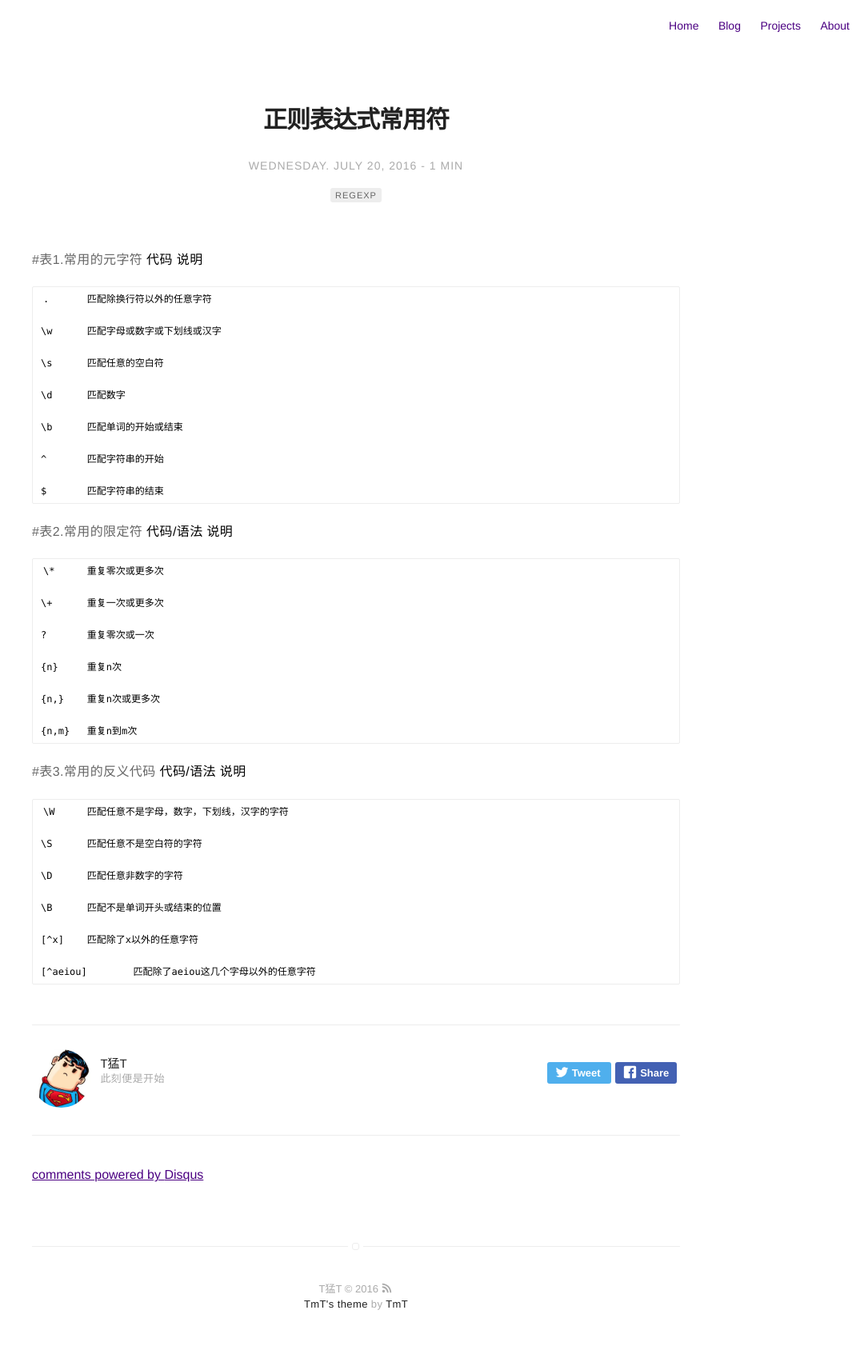
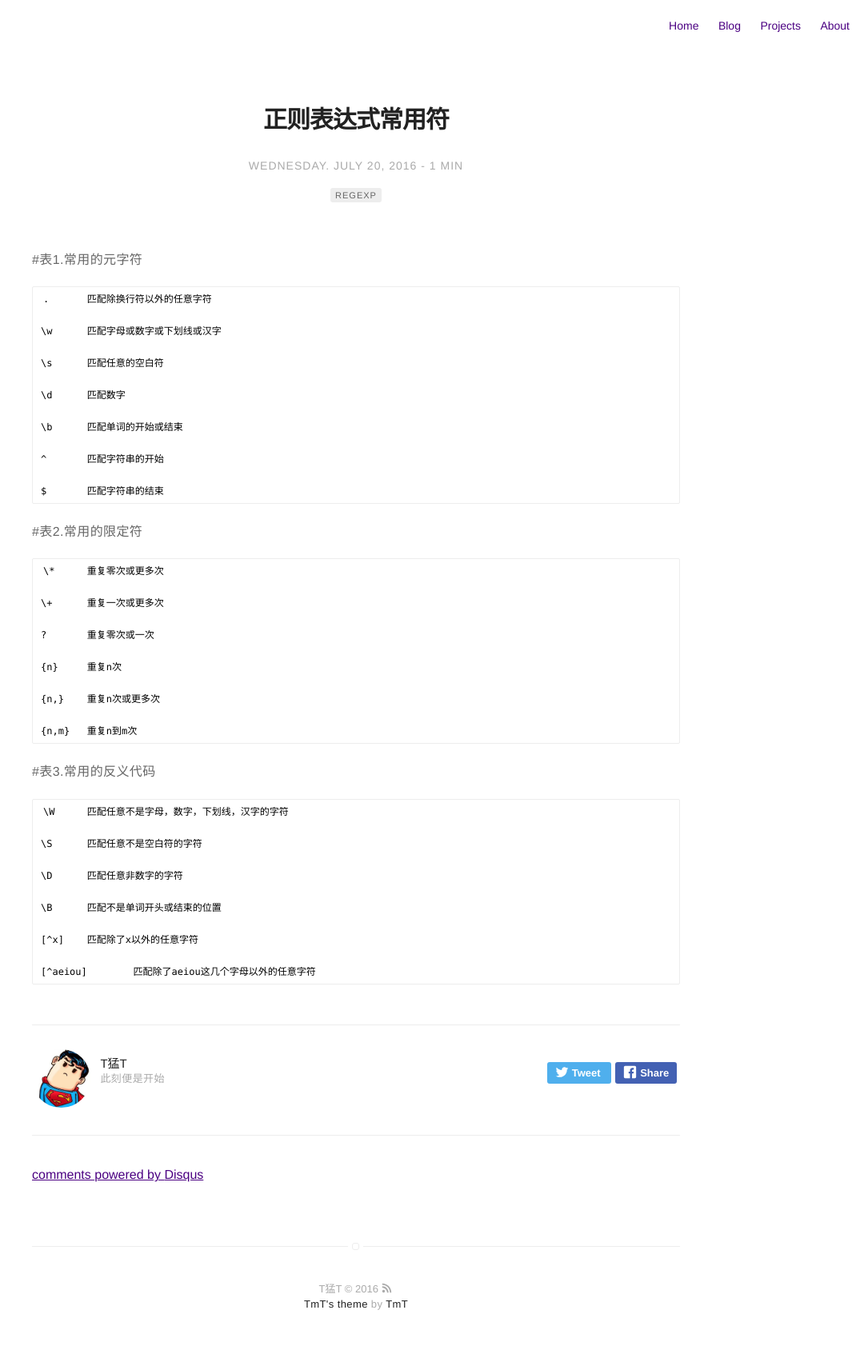
Before and after one commit to TmengT/tmengt.github.io, a Jekyll site: the page built from _posts/2016-07-20-regexp.markdown, in a window 1280 px wide. Shown: the whole page at 80% size, without its empty margins (195-1280 px from the left). Built offline with Jekyll 4.4.1, drawn with Linux system fonts in a browser that asks for light colours; comment, search, counter and statistics services are not loaded.

Commit message:
modify regxp

```diff
--- a/_posts/2016-07-20-regexp.markdown
+++ b/_posts/2016-07-20-regexp.markdown
@@ -8,7 +8,7 @@ star: true
 ---
 
 #表1.常用的元字符
-**代码	说明**
+
 
 	.	匹配除换行符以外的任意字符
 
@@ -26,7 +26,7 @@ star: true
 
 
 #表2.常用的限定符
-**代码/语法	说明**
+
 
     \*	重复零次或更多次
 
@@ -42,7 +42,6 @@ star: true
 
 
 #表3.常用的反义代码
-**代码/语法	说明**
 
 
 	\W	匹配任意不是字母，数字，下划线，汉字的字符
```
